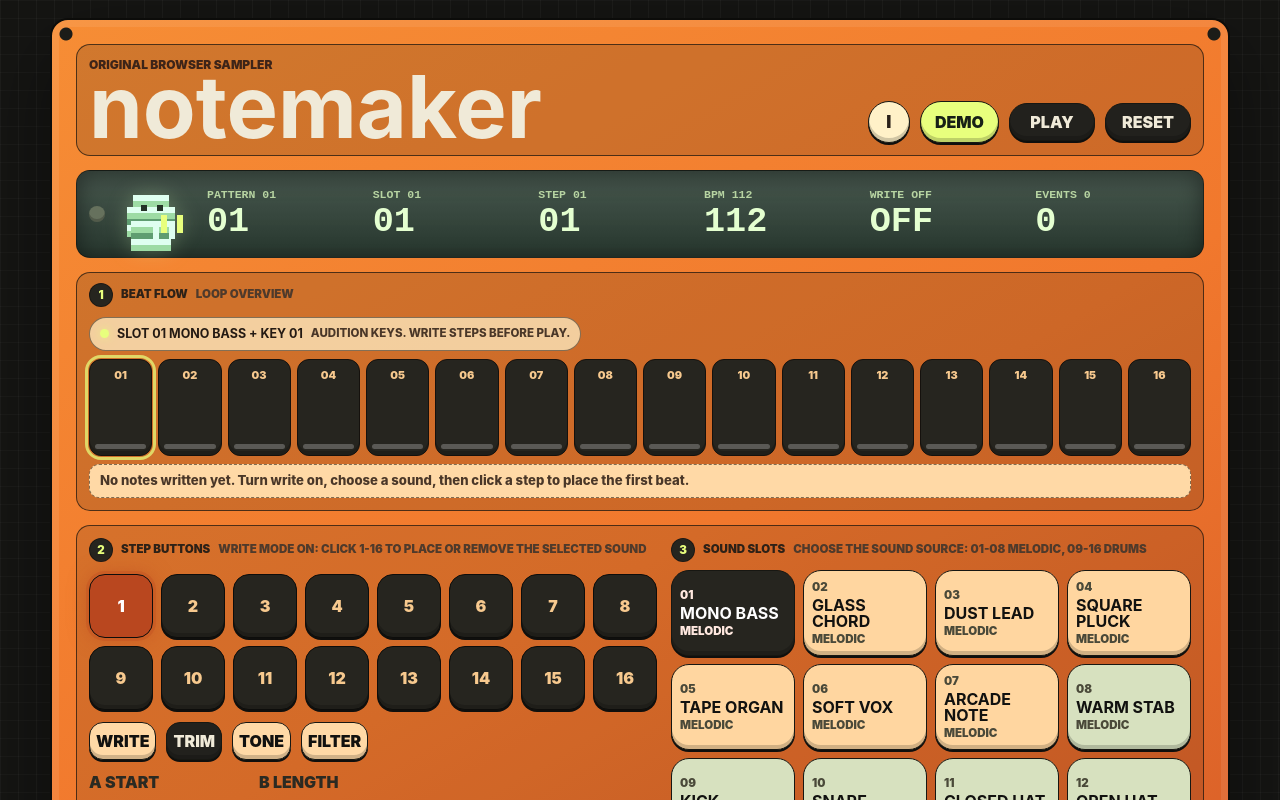
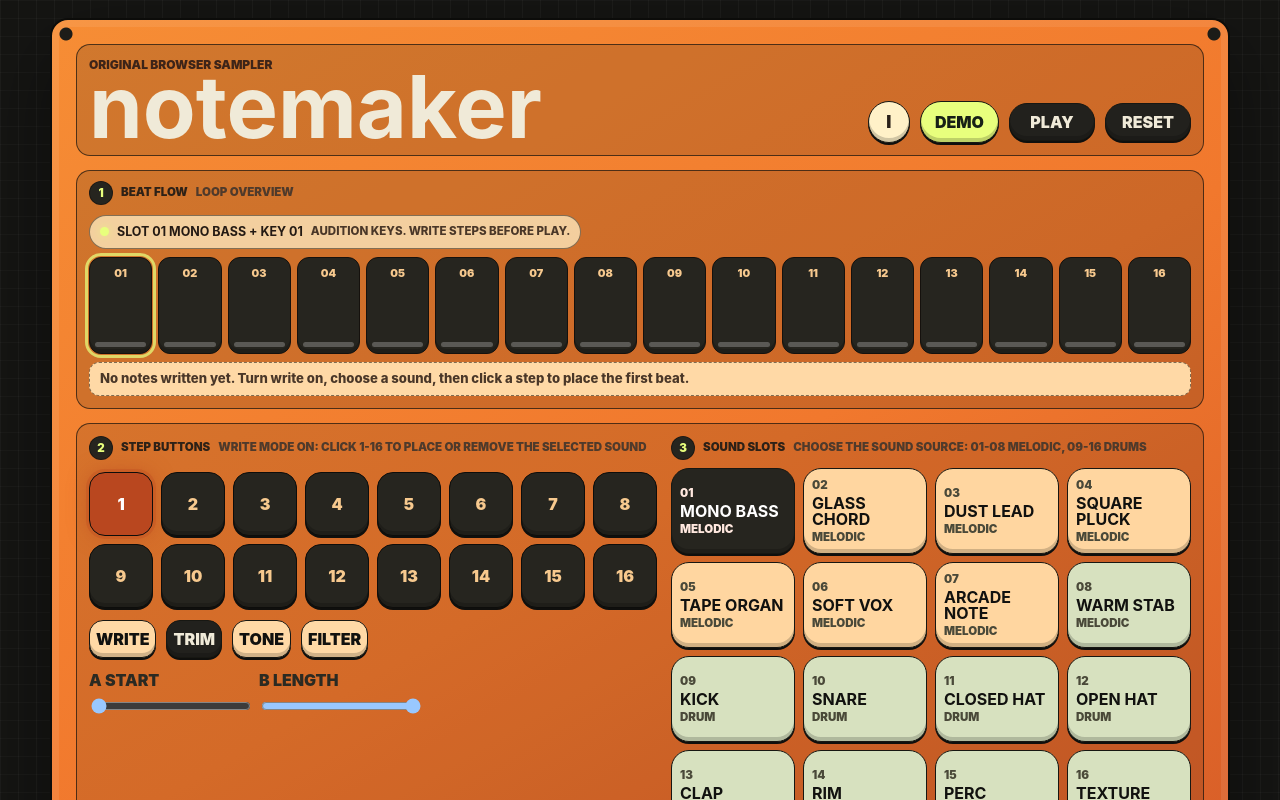
Before and after one commit to DheerajRay/NoteMaker, a React (Vite) app: page / in a window 1280 px wide. Shown: the top 800 px of the page. Built offline with nearby package versions, Linux system fonts and the light colour scheme.

Commit message:
feat: edit beats from flow overview

```diff
--- a/src/App.tsx
+++ b/src/App.tsx
@@ -15,6 +15,7 @@ export default function App() {
     setSelectedKey,
     toggleWriteMode,
     toggleStep,
+    removeTrigger,
     setTempo,
     setParamMode,
     setKnobValue,
@@ -85,6 +86,7 @@ export default function App() {
       onSelectKey={handleSelectKey}
       onToggleWrite={toggleWriteMode}
       onToggleStep={toggleStep}
+      onRemoveTrigger={removeTrigger}
       onTempoChange={setTempo}
       onParamModeChange={setParamMode}
       onKnobChange={setKnobValue}
--- a/src/components/Po33Device.tsx
+++ b/src/components/Po33Device.tsx
@@ -14,6 +14,7 @@ type Po33DeviceProps = {
   onSelectKey: (keyIndex: number) => void;
   onToggleWrite: () => void;
   onToggleStep: (stepIndex: number) => void;
+  onRemoveTrigger: (stepIndex: number, slotId: number, keyIndex: number) => void;
   onTempoChange: (tempo: number) => void;
   onParamModeChange: (mode: ParamMode) => void;
   onKnobChange: (knob: "a" | "b", value: number) => void;
@@ -45,6 +46,7 @@ export function Po33Device({
   onSelectKey,
   onToggleWrite,
   onToggleStep,
+  onRemoveTrigger,
   onTempoChange,
   onParamModeChange,
   onKnobChange,
@@ -57,7 +59,6 @@ export function Po33Device({
 }: Po33DeviceProps) {
   const activeSlot = project.slots.find((slot) => slot.id === project.activeSlotId) ?? project.slots[0];
   const activePattern = project.patterns.find((pattern) => pattern.id === project.activePatternId) ?? project.patterns[0];
-  const activeStep = activePattern.steps[currentStep] ?? activePattern.steps[0];
   const scheduledCount = createSchedulePlan(project).length;
   const actionHint = getActionHint({
     activeSlot,
@@ -143,17 +144,6 @@ export function Po33Device({
           </div>
         </header>
 
-        <section className="lcd" aria-label="LCD status">
-          <span className={`run-light ${playing ? "is-on" : ""}`} aria-hidden="true" />
-          <PixelSampler playing={playing} stepIndex={activeStep.index} />
-          <LcdCell label="pattern" value={format2(project.activePatternId)} />
-          <LcdCell label="slot" value={format2(project.activeSlotId)} />
-          <LcdCell label="step" value={format2(currentStep + 1)} />
-          <LcdCell label="bpm" value={String(project.tempo)} />
-          <LcdCell label="write" value={project.writeMode ? "on" : "off"} />
-          <LcdCell label="events" value={String(scheduledCount)} />
-        </section>
-
         <section className="flow-panel" aria-label="Beat flow overview">
           <div className="flow-header">
             <ControlLabel
@@ -172,6 +162,7 @@ export function Po33Device({
             pattern={activePattern}
             playing={playing}
             slots={project.slots}
+            onRemoveTrigger={onRemoveTrigger}
           />
           {scheduledCount === 0 ? (
             <p className="empty-pattern-hint">
@@ -367,11 +358,13 @@ function getActionHint({
 
 function BeatFlowStrip({
   currentStep,
+  onRemoveTrigger,
   pattern,
   playing,
   slots
 }: {
   currentStep: number;
+  onRemoveTrigger: (stepIndex: number, slotId: number, keyIndex: number) => void;
   pattern: Project["patterns"][number];
   playing: boolean;
   slots: SoundSlot[];
@@ -380,25 +373,30 @@ function BeatFlowStrip({
     <div className="beat-flow-strip" aria-label="Beat flow timeline">
       {pattern.steps.map((step) => {
         const isCurrent = step.index === currentStep;
-        const triggerSlots = step.triggers.map((trigger) => slots.find((slot) => slot.id === trigger.slotId) ?? null);
+        const triggerSlots = step.triggers.map((trigger) => ({
+          trigger,
+          slot: slots.find((slot) => slot.id === trigger.slotId) ?? null
+        }));
         return (
           <div
             key={step.index}
             className={`flow-step ${isCurrent ? "is-current" : ""} ${triggerSlots.length ? "has-events" : ""}`}
-            aria-label={`Flow step ${format2(step.index + 1)} ${triggerSlots.length ? `${triggerSlots.length} sounds` : "empty"}`}
+            aria-label={`Flow step ${format2(step.index + 1)} ${step.triggers.length ? `${step.triggers.length} sounds` : "empty"}`}
           >
             <span className="flow-step-number">{format2(step.index + 1)}</span>
             <div className="flow-lane">
-              {triggerSlots.map((slot, order) =>
+              {triggerSlots.map(({ slot, trigger }, order) =>
                 slot ? (
-                  <span
-                    key={`${slot.id}-${order}`}
+                  <button
+                    type="button"
+                    key={`${slot.id}-${trigger.keyIndex}-${order}`}
                     className={`flow-trigger flow-trigger-${slot.type}`}
                     title={`${order + 1}. ${format2(slot.id)} ${slot.name}`}
-                    aria-hidden="true"
+                    aria-label={`Remove slot ${format2(slot.id)} ${slot.name} from beat ${format2(step.index + 1)}`}
+                    onClick={() => onRemoveTrigger(step.index, slot.id, trigger.keyIndex)}
                   >
                     {format2(slot.id)}
-                  </span>
+                  </button>
                 ) : null
               )}
             </div>
@@ -500,7 +498,7 @@ const DEMO_STEPS: DemoStep[] = [
     title: "7. Play and stop",
     target: "play / stop",
     body:
-      "Play starts the pattern from step 01 and animates the LCD. If events is 0, there are no written notes yet, so write a step before expecting loop sound.",
+      "Play starts the pattern from step 01 and advances the Beat Flow. If events is 0, there are no written notes yet, so write a step before expecting loop sound.",
     showLabel: "Toggle transport"
   },
   {
@@ -589,33 +587,6 @@ function GuideItem({ title, body }: { title: string; body: string }) {
   );
 }
 
-function PixelSampler({ playing, stepIndex }: { playing: boolean; stepIndex: number }) {
-  return (
-    <div
-      className={`pixel-sampler ${playing ? "is-playing" : ""}`}
-      aria-label="8-bit sample animation"
-      role="img"
-      style={{ "--pixel-step": stepIndex } as React.CSSProperties}
-    >
-      <span className="pixel-row pixel-row-top" />
-      <span className="pixel-row pixel-row-mid" />
-      <span className="pixel-row pixel-row-low" />
-      <span className="pixel-eye pixel-eye-left" />
-      <span className="pixel-eye pixel-eye-right" />
-      <span className="pixel-meter" />
-    </div>
-  );
-}
-
-function LcdCell({ label, value }: { label: string; value: string }) {
-  return (
-    <div>
-      <span>{label} {value}</span>
-      <strong>{value}</strong>
-    </div>
-  );
-}
-
 function Knob({ slot, knob, mode, onChange }: { slot: SoundSlot; knob: "a" | "b"; mode: ParamMode; onChange: (knob: "a" | "b", value: number) => void }) {
   const config =
     mode === "trim"
--- a/src/store/useProjectStore.ts
+++ b/src/store/useProjectStore.ts
@@ -4,6 +4,7 @@ import {
   createId,
   loadProjectFromStorage,
   replaceSlotSample,
+  removeStepTrigger,
   saveProjectToStorage,
   selectPattern,
   selectSlot,
@@ -22,6 +23,7 @@ type ProjectState = {
   setSelectedKey: (keyIndex: number) => void;
   toggleWriteMode: () => void;
   toggleStep: (stepIndex: number) => void;
+  removeTrigger: (stepIndex: number, slotId: number, keyIndex: number) => void;
   setTempo: (tempo: number) => void;
   setParamMode: (mode: ParamMode) => void;
   setKnobValue: (knob: "a" | "b", value: number) => void;
@@ -53,6 +55,11 @@ export const useProjectStore = create<ProjectState>((set, get) => ({
     const { project, selectedKeyIndex } = get();
     if (!project.writeMode) return;
     updateProject(set, () => toggleStepTrigger(project, stepIndex, project.activeSlotId, selectedKeyIndex));
+  },
+
+  removeTrigger: (stepIndex, slotId, keyIndex) => {
+    const { project } = get();
+    updateProject(set, () => removeStepTrigger(project, stepIndex, slotId, keyIndex));
   },
 
   setTempo: (tempo) => updateProject(set, (project) => setProjectTempo(project, tempo)),
--- a/src/styles.css
+++ b/src/styles.css
@@ -10,7 +10,6 @@
   --panel-light: #ffd9a6;
   --panel-dark: #22211d;
   --line: #5f3820;
-  --lcd: #7fa37c;
   --orange: #ef6f2e;
   --orange-deep: #b9471f;
   --green: #8ddb83;
@@ -104,7 +103,6 @@ h2 {
 }
 
 .device-header,
-.lcd,
 .flow-panel,
 .machine-grid,
 .lower-panel,
@@ -200,126 +198,6 @@ h2 {
   background: #fff1c8;
   color: #2a2018;
   font-size: 1.1rem;
-}
-
-.lcd {
-  min-height: 88px;
-  display: grid;
-  grid-template-columns: 20px 78px repeat(6, minmax(78px, 1fr));
-  gap: 8px 10px;
-  align-items: center;
-  padding: 12px;
-  background: linear-gradient(180deg, rgba(255, 255, 255, 0.12), rgba(0, 0, 0, 0.18)), #2f4237;
-  color: #e4ffd0;
-  font-family: "Courier New", ui-monospace, monospace;
-  box-shadow: inset 0 5px 22px rgba(0, 0, 0, 0.45);
-}
-
-.lcd span {
-  display: block;
-  color: #b7d4a2;
-  font-size: 0.72rem;
-  font-weight: 900;
-  text-transform: uppercase;
-}
-
-.lcd strong {
-  display: block;
-  margin-top: 4px;
-  font-size: clamp(1.35rem, 3vw, 2.2rem);
-  line-height: 1;
-  text-transform: uppercase;
-}
-
-.run-light {
-  width: 16px;
-  height: 16px;
-  border-radius: 50%;
-  background: #66715d;
-  box-shadow: inset 0 -3px 0 rgba(0, 0, 0, 0.2);
-}
-
-.run-light.is-on {
-  background: #e8ff7d;
-  box-shadow: 0 0 20px #e8ff7d;
-}
-
-.pixel-sampler {
-  --pixel-size: 6px;
-  width: 64px;
-  height: 54px;
-  position: relative;
-  image-rendering: pixelated;
-  filter: drop-shadow(0 0 10px rgba(214, 255, 183, 0.26));
-}
-
-.pixel-sampler span {
-  position: absolute;
-  display: block;
-}
-
-.pixel-row {
-  left: 8px;
-  width: 48px;
-  height: 6px;
-  background: #dffff0;
-  box-shadow:
-    0 6px 0 #9ddba4,
-    0 12px 0 #5f9d71,
-    0 18px 0 #dffff0,
-    0 24px 0 #9ddba4;
-}
-
-.pixel-row-top {
-  top: 8px;
-  width: 36px;
-  left: 14px;
-}
-
-.pixel-row-mid {
-  top: 20px;
-}
-
-.pixel-row-low {
-  top: 34px;
-  width: 40px;
-  left: 12px;
-}
-
-.pixel-eye {
-  top: 18px;
-  width: 6px;
-  height: 6px;
-  background: #243126;
-}
-
-.pixel-eye-left {
-  left: 22px;
-}
-
-.pixel-eye-right {
-  left: 38px;
-}
-
-.pixel-meter {
-  right: 0;
-  bottom: 8px;
-  width: 6px;
-  height: 18px;
-  background: #e8ff7d;
-  box-shadow:
-    -8px 6px 0 #dffff0,
-    -16px 0 0 #e8ff7d,
-    -24px 10px 0 #dffff0;
-  transform: translateY(calc((var(--pixel-step) % 4) * -1px));
-}
-
-.pixel-sampler.is-playing {
-  animation: pixel-bounce 0.55s steps(2, end) infinite;
-}
-
-.pixel-sampler.is-playing .pixel-meter {
-  animation: pixel-meter 0.36s steps(3, end) infinite;
 }
 
 .flow-panel {
@@ -425,11 +303,19 @@ h2 {
   min-height: 14px;
   display: grid;
   place-items: center;
+  padding: 0;
+  border: 0;
   border-radius: 5px;
   font-family: "Courier New", ui-monospace, monospace;
   font-size: 0.68rem;
   font-weight: 900;
   line-height: 1;
+  text-transform: none;
+  box-shadow: none;
+}
+
+.flow-trigger:hover {
+  filter: brightness(1.08);
 }
 
 .flow-trigger-melodic {
@@ -721,31 +607,6 @@ h2 {
   padding: 0 12px;
 }
 
-@keyframes pixel-bounce {
-  0%,
-  100% {
-    transform: translateY(0);
-  }
-
-  50% {
-    transform: translateY(-4px);
-  }
-}
-
-@keyframes pixel-meter {
-  0% {
-    height: 12px;
-  }
-
-  50% {
-    height: 28px;
-  }
-
-  100% {
-    height: 18px;
-  }
-}
-
 .file-control input {
   position: absolute;
   inset: 0;
@@ -901,10 +762,6 @@ h2 {
     display: grid;
   }
 
-  .lcd {
-    grid-template-columns: 22px 70px repeat(3, minmax(0, 1fr));
-  }
-
   .beat-flow-strip {
     grid-template-columns: repeat(8, minmax(34px, 1fr));
   }
```
Also changed, not shown: src/domain/project.ts (+27 -0 lines), 1 other file (tests, documents, lock files or other folders).
